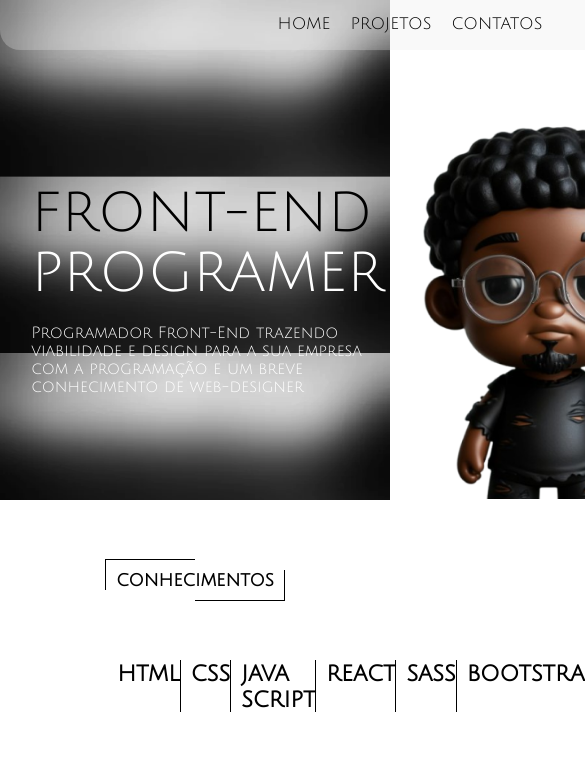
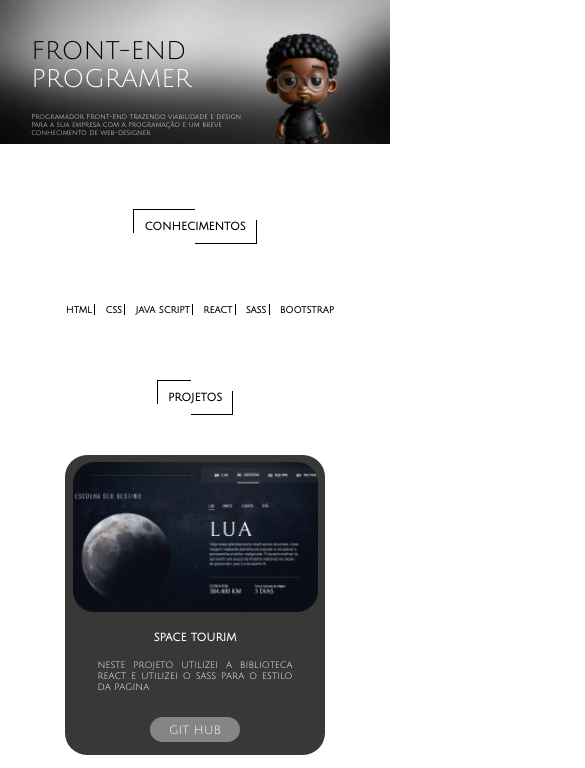
Before and after one commit to J7natas/portifolio2.0, a plain HTML site: page index.html in a window 390 px wide. Shown: the top 768 px of the page, 585 px wide, since content can reach past the window. Drawn offline with Linux system fonts and the light colour scheme.

Commit message:
Enviando reponsivo

```diff
--- a/index.html
+++ b/index.html
@@ -1,5 +1,5 @@
 <!DOCTYPE html>
-<html lang="en">
+<html lang="PT-br">
 <head>
     <meta charset="UTF-8">
     <meta name="viewport" content="width=device-width, initial-scale=1.0">
--- a/style.css
+++ b/style.css
@@ -196,3 +196,325 @@ footer a {
 footer a{
     margin-left: 10px;
 }
+
+@media screen and (max-width:1195px) {
+   #habilidades{
+    max-width: 70%;
+   }
+}
+
+@media screen and (max-width:1077px) {
+
+    header {
+        width: 700px;
+        height: 50px;
+        margin: auto;
+    }
+
+    #front img {
+        width: 300px;
+        margin-top: 8%;
+        margin-right: 10%;
+    }
+
+    #banner {
+        background-size: 100%;
+        height: 50%;
+    }
+
+    #description h1 {
+        font-size: 50px;
+    }
+
+    #description p {
+        font-size: 15px;
+    }
+
+    footer img {
+        margin: 30px 0px 0px 80px;
+        width: 30px;
+        height: 34px;
+        padding-top: 15px;
+    }
+ }
+
+ @media screen and (max-width:1045px) {
+
+    header {
+        width: 650px;
+        height: 50px;
+        margin: auto;
+    }
+
+    #front img {
+        width: 270px;
+        margin-top: 8%;
+        margin-right: 10%;
+    }
+
+    .border-left {
+        font-size: 16px;
+    }
+
+    .border-right {
+        font-size: 16px;
+    }
+
+    #habilidades h2 {
+       font-size: 20px;
+    }
+
+    .projetos-banner {
+        width: 210px;
+        height: 280px;
+    }
+
+    .projetos-banner img {
+        width: 195px;
+    }
+
+    .projetos-banner h3 {
+        font-size: 13px;
+    }
+
+    .projetos-banner button {
+        width: 90px;
+        height: 25px;
+        font-size: 12px;
+    }
+
+    footer {
+        width: 100%;
+        height: 35vh;
+    }
+
+ }
+
+    @media screen and (max-width: 945px){
+
+        #front img {
+            width: 250px;
+        }
+
+        #description h1 {
+            font-size: 40px;
+        }
+
+        #description p {
+            font-size: 12px;
+        }
+    }
+
+    @media screen and (max-width:885px){
+        #front img {
+            width: 240px;
+        }
+
+        header {
+            width: 640px;
+            height: 40px;
+        }
+
+        li {
+            margin-top: 12px;
+            font-size: 16px;
+        }
+    }
+
+    @media screen and (max-width:821px){
+
+        header {
+            width: 600px;
+            height: 40px;
+        }
+
+        #front img {
+            width: 25%;
+        }
+
+        #description h1 {
+            font-size: 35px;
+        }
+
+        #description p {
+            font-size: 10px;
+        }
+
+        .projetos-banner {
+            width: 190px;
+            height: 270px;
+        }
+
+        .projetos-banner img {
+            width: 180px;
+        }
+
+        footer img {
+            margin: 30px 0px 0px 80px;
+            width: 27px;
+            height: 32px;
+            padding-top: 15px;
+        }
+
+        footer {
+            width: 100%;
+            height: 20vh;
+        }
+    }
+
+    @media screen and (max-width:720px) {
+        header {
+            width: 500px;
+        }
+
+        .border-left,
+        .border-right {
+            font-size: 14px;
+        }
+
+        #habilidades h2 {
+            font-size: 17px;
+        }
+
+        .projetos-banner {
+            width: 170px;
+            height: 250px;
+        }
+
+        .projetos-banner img {
+            width: 160px;
+        }
+
+        .projetos-banner h3 {
+            font-size: 12px;
+        }
+
+        .projetos-banner p {
+            font-size: 9px;
+        }
+
+        .projetos-banner button {
+            width: 85px;
+            height: 20px;
+            font-size: 11px;
+        }
+
+        footer img {
+            width: 25px;
+            height: 30px;
+        }
+
+        footer a {
+           font-size: 12px;
+        }
+    }
+
+    @media screen and (max-width:540px){
+        header {
+            display: none;
+        }
+
+        #description h1 {
+            font-size: 30px;
+        }
+
+        #description p {
+            font-size: 8px;
+        }
+
+        .border-left, .border-right {
+            font-size: 13px;
+        }
+
+        #habilidades {
+            max-width: 80%;
+        }
+
+        #habilidades h2 {
+            font-size: 15px;
+        }
+
+        #projetos-container {
+            display: flex;
+            flex-direction: column;
+            justify-content: center;
+            margin-top: 30px;
+        }
+
+        .projetos-banner {
+            width: 260px;
+            height: 300px;
+            margin: 20px auto;
+        }
+
+        .projetos-banner img {
+            width: 245px;
+        }
+
+        .projetos-banner p {
+            font-size: 10px;
+        }
+        .projetos-banner button {
+            width: 90px;
+            height: 25px;
+            font-size: 13px;
+        }
+
+        footer {
+            width: 100%;
+            height: 30vh;
+        }
+
+    }
+
+    @media screen and (max-width:430px) {
+        #description h1 {
+            font-size: 25px;
+        }
+
+        #description p {
+            font-size: 7px;
+        }
+
+        .border-left, .border-right {
+            font-size: 12px;
+        }
+
+        #habilidades h2 {
+            font-size: 12px;
+        }
+    }
+
+    @media screen and (max-width:414px) {
+        #habilidades h2 {
+            font-size: 10px;
+        }
+    }
+
+    @media screen and (max-width:370px) {
+        #description h1 {
+            font-size: 20px;
+        }
+
+        #description p {
+            font-size: 6px;
+        }
+
+        .border-left, .border-right {
+            font-size: 10px;
+        }
+
+        #habilidades h2 {
+            font-size: 8px;
+        }
+
+        .projetos-banner {
+            width: 250px;
+            height: 310px;
+            margin: 20px auto;
+        }
+
+        .projetos-banner img {
+            width: 235px;
+        }
+    }
```
